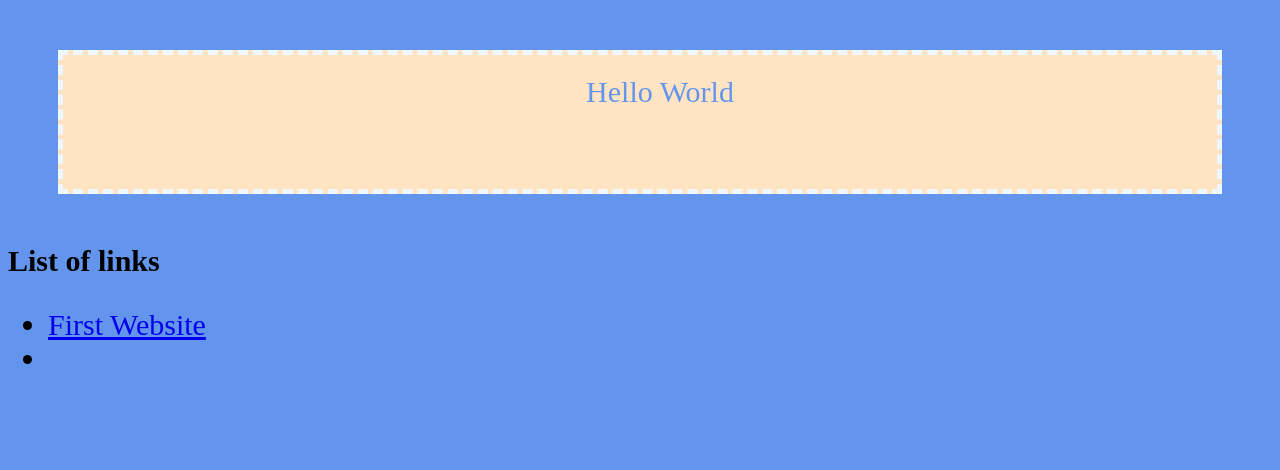
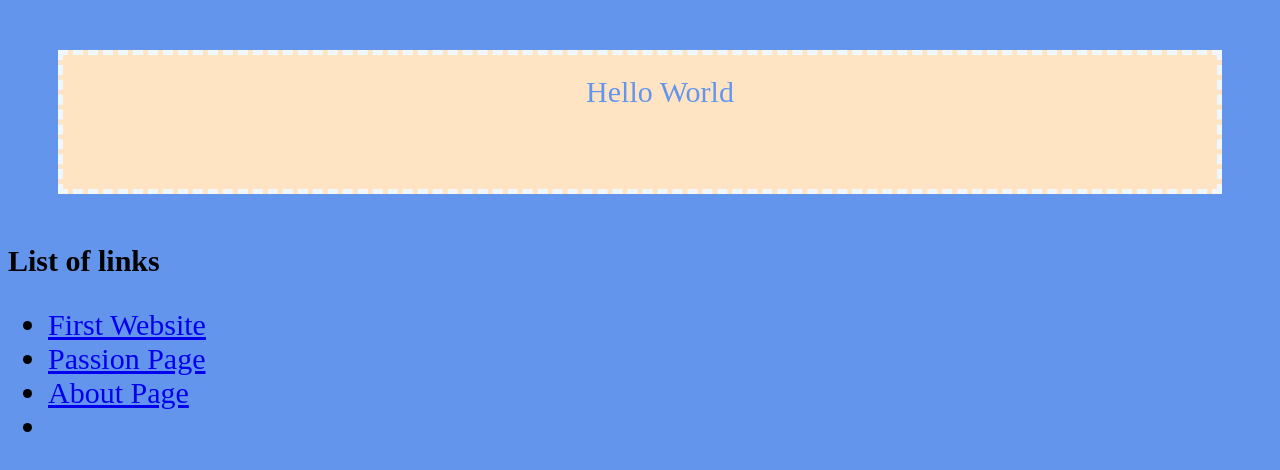
Before and after one commit to kohke-a11y/kristenworld, a plain HTML site: page index.html in a window 1280 px wide. Drawn offline with Linux system fonts and the light colour scheme; files that its build step writes are made by us from their sources.

Commit message:
checking if links work

```diff
--- a/index.html
+++ b/index.html
@@ -12,8 +12,10 @@
 
         <ul>
             <li><a href="first-website/index.html">First Website</a></li>
-            <li><a href="passion/"></a></li>
-             </ul>
+            <li><a href="passion/">Passion Page</a></li>
+            <li><a href="about.html/">About Page</a><li>
+
+         </ul>
 
     </body>
 
```
Also changed, not shown: first-website/about.html (+1 -0 lines).
